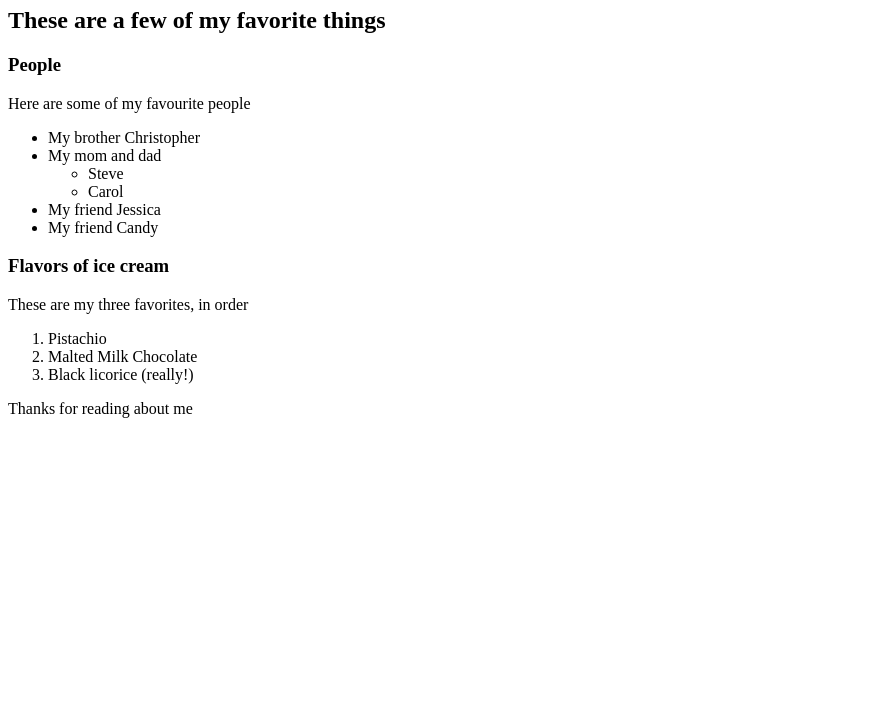
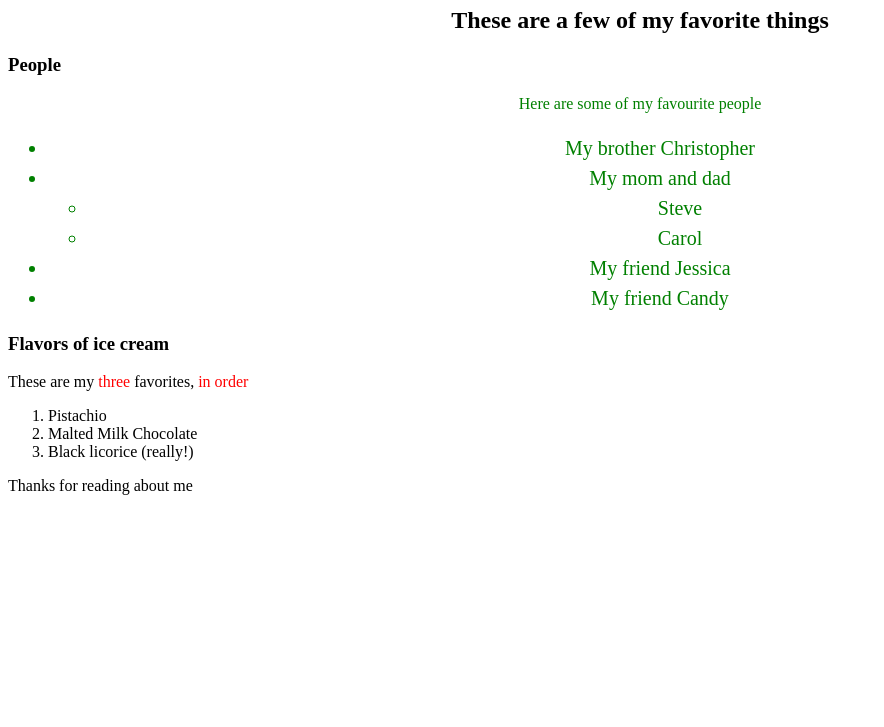
Before and after one commit to Annaspeciale/my-first-webpage, a plain HTML site: page index.html in a window 1280 px wide. Shown: the part 73-800 px from the top of the page, without its empty margins (0-884 px from the left). Drawn offline with Linux system fonts and the light colour scheme.

Commit message:
Added divs and spans

```diff
--- a/css/same_styles.css
+++ b/css/same_styles.css
@@ -16,3 +16,12 @@ ul {
   font-size: 20px;
   line-height: 30px;
 }
+
+.important {
+color: green;
+text-align: center;
+}
+
+.unimportant {
+  color: red;
+}
--- a/index.html
+++ b/index.html
@@ -1,6 +1,7 @@
 <!DOCTYPE html>
 <html>
 <head>
+  <link href="css/same_styles.css" rel="stylesheet" type="text/css">
 <title>My favorite things</title>
 </head>
 <head>
@@ -9,6 +10,7 @@
 <h2>These are a few of my favorite things</h2>
 
 <h3>People</h3>
+  <div class="important">
 <p>Here are some of my favourite people</p>
 <ul>
 <li>My brother Christopher</li>
@@ -20,8 +22,9 @@
 <li>My friend Jessica</li>
 <li>My friend Candy</li>
 </ul>
+  </div>
 <h3>Flavors of ice cream</h3>
-<p>These are my three favorites, in order</p>
+<p>These are my <span class="unimportant">three</span> favorites, <span class="unimportant">in order</span></p>
   <ol>
       <li>Pistachio</li>
       <li>Malted Milk Chocolate</li>
```
